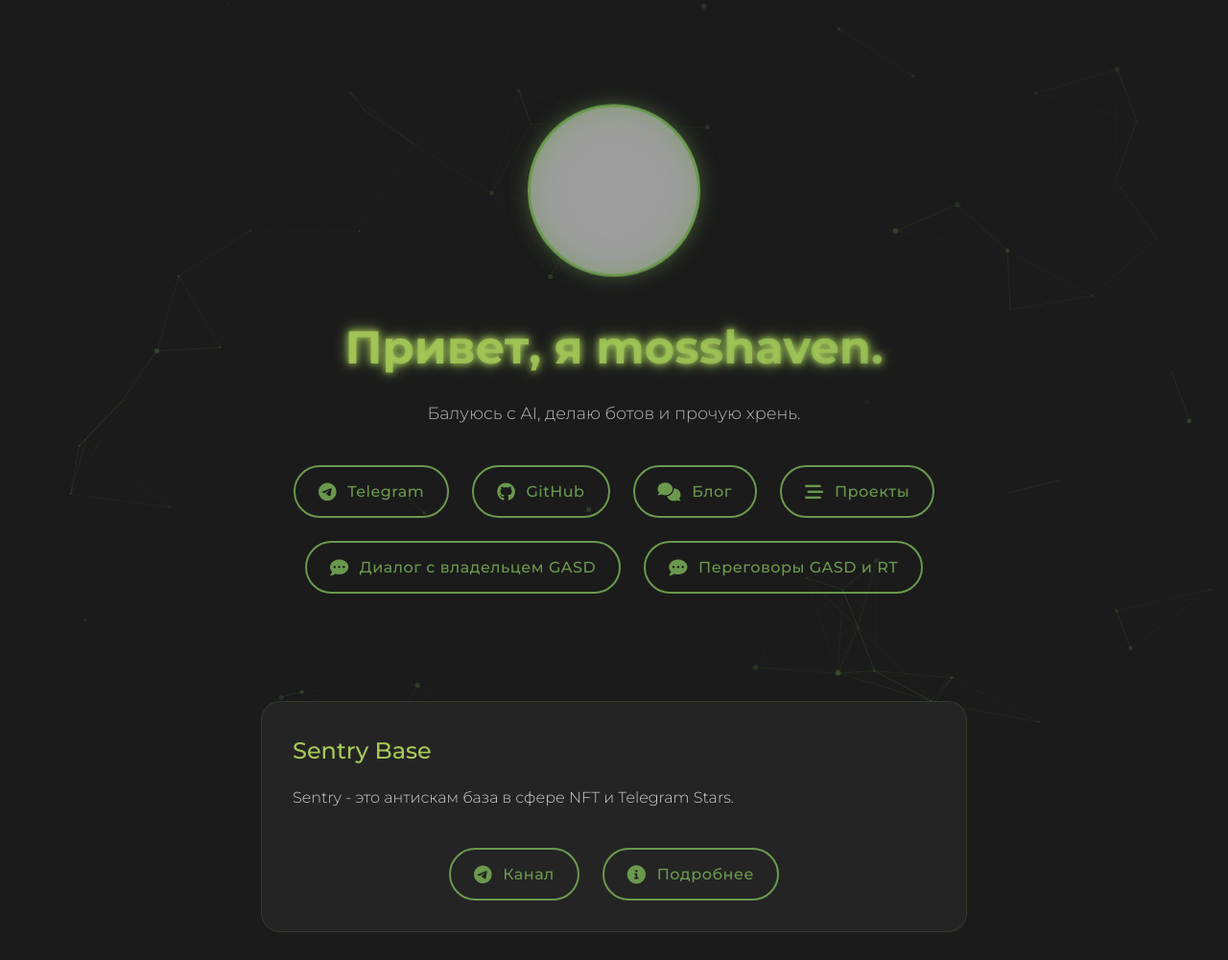
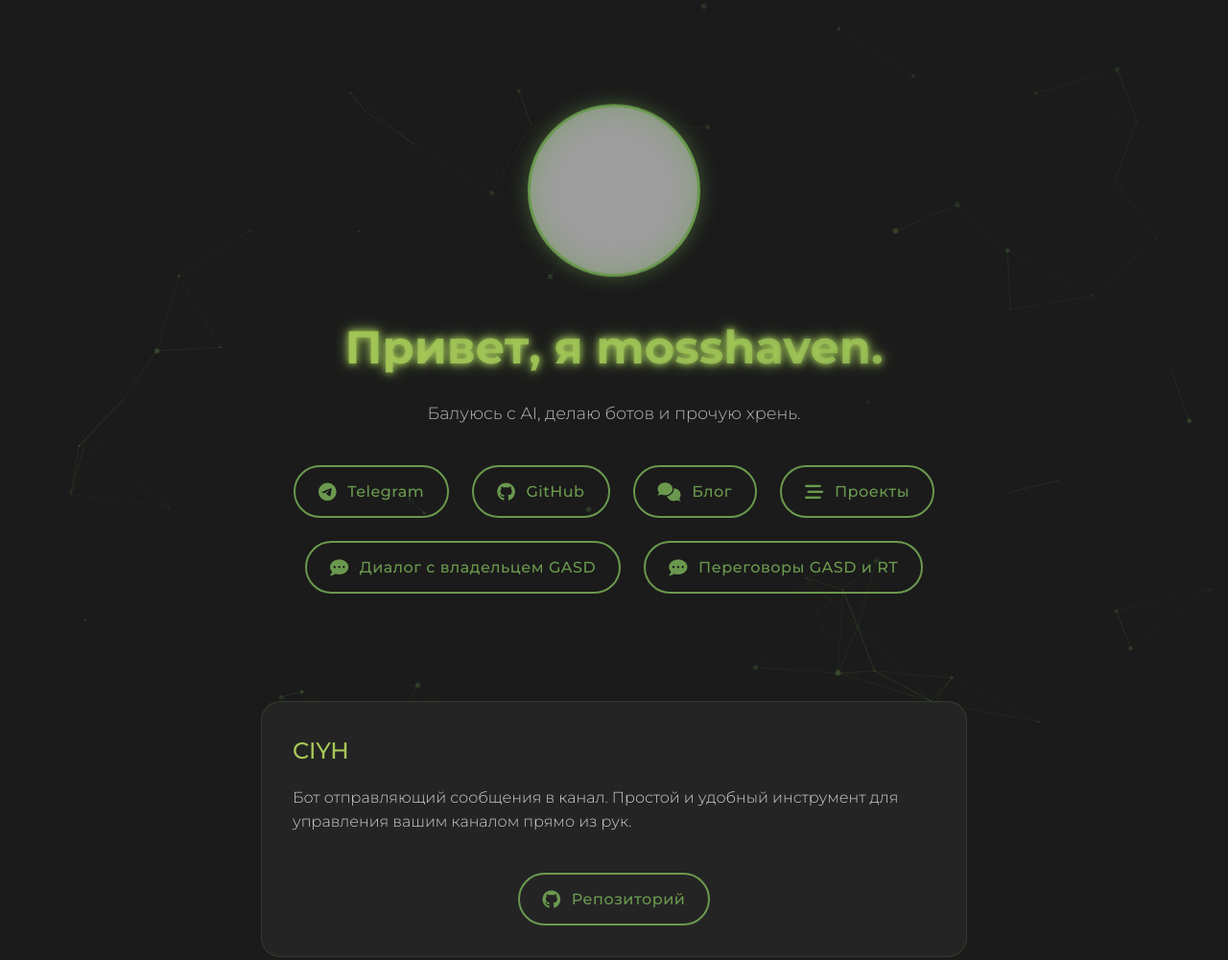
Before and after one commit to mosshaven/mosshaven-old-site, a plain HTML site: page index.html in a window 1280 px wide. Shown: the top 1001 px of the page at 96% size. Drawn offline with nearby package versions, Linux system fonts and the light colour scheme; grey boxes are pictures that could not be loaded.

Commit message:
Update index.html

```diff
--- a/index.html
+++ b/index.html
@@ -259,20 +259,6 @@
 
                 <main id="projects">
              <section class="project-card">
-                <h3>Sentry Base</h3>
-                <p>Sentry - это антискам база в сфере NFT и Telegram Stars.</p>
-                <div class="actions">
-                    <a href="https://t.me/sentry_base" class="md-button" target="_blank" rel="noopener noreferrer">
-                        <i class="fab fa-telegram"></i>
-                        Канал
-                    </a>
-                    <a href="https://t.me/sentry_base/2" class="md-button" target="_blank" rel="noopener noreferrer">
-                        <i class="fas fa-info-circle"></i>
-                        Подробнее
-                    </a>
-                </div>
-            </section>
-             <section class="project-card">
                 <h3>CIYH</h3>
                 <p>Бот отправляющий сообщения в канал. Простой и удобный инструмент для управления вашим каналом прямо из рук.</p>
                 <div class="actions">
```
